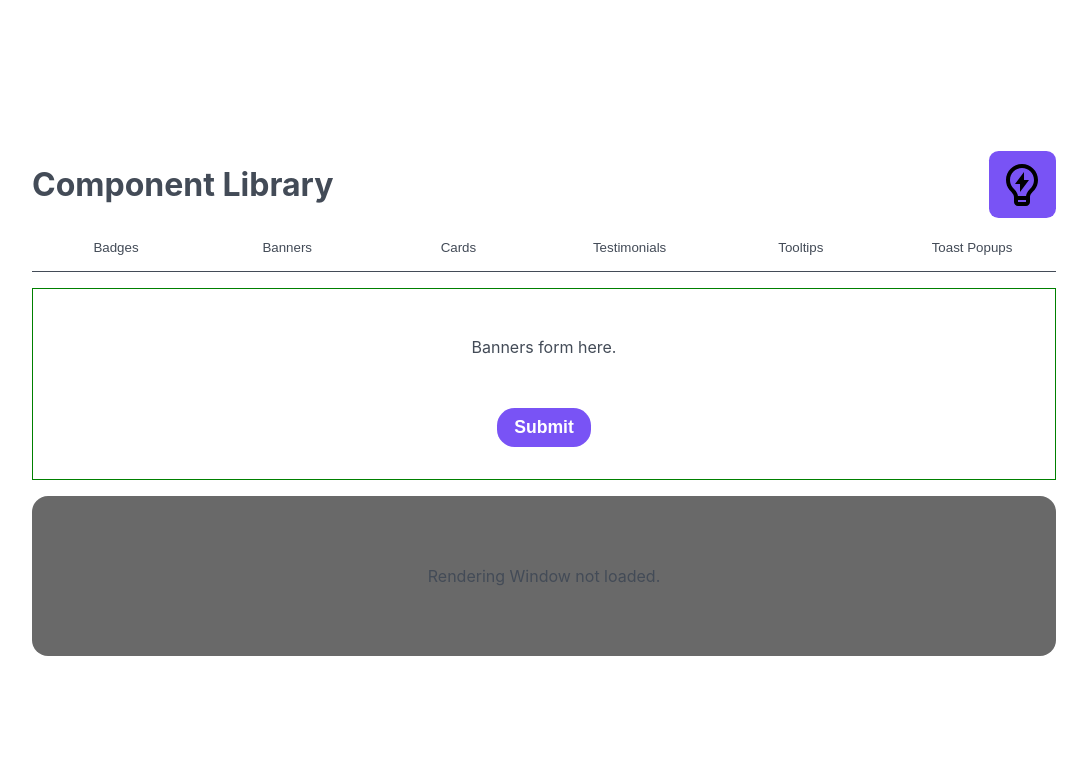
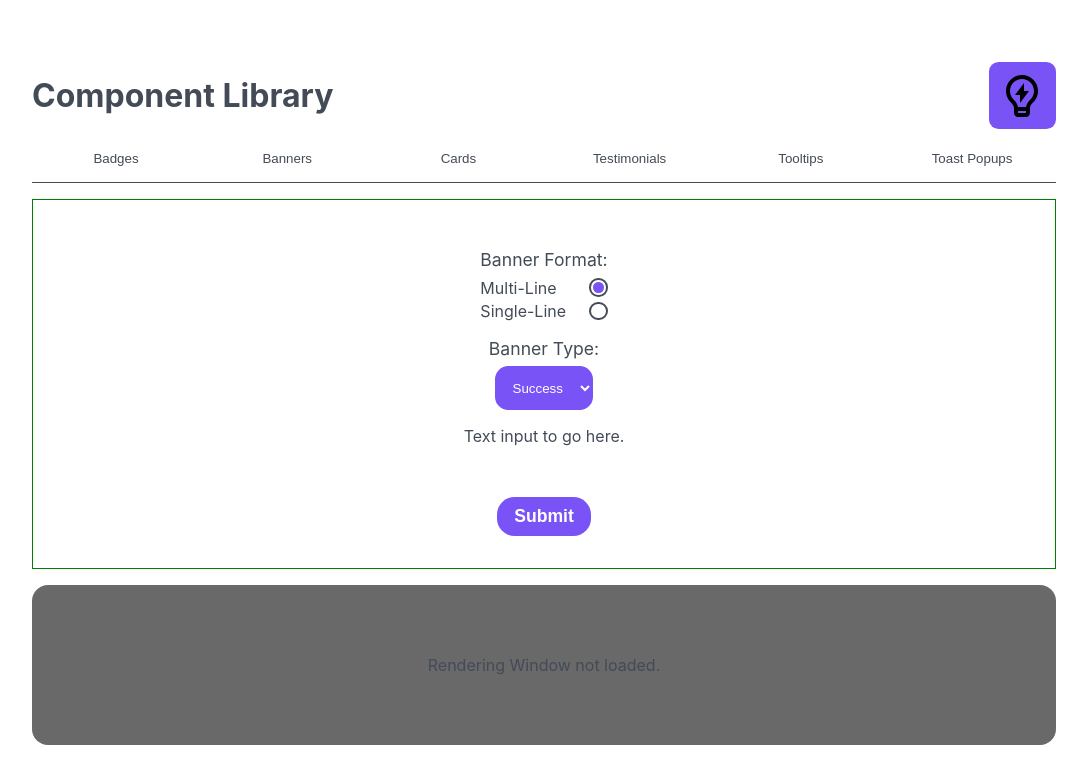
Before and after one commit to sjs-code-foundry/Component-Library, a React (Create React App) app: page / in a window 1280 px wide. Both pictures are taken after a click on the button "Banners". Shown: the top 784 px of the page, without its empty margins (96-1183 px from the left). Built offline with nearby package versions, Linux system fonts and the light colour scheme.

Commit message:
feat: Add banner form elements based on existing components

```diff
--- a/src/components/Main/Main.js
+++ b/src/components/Main/Main.js
@@ -32,7 +32,21 @@ export default function Main(props) {
         );
         break;
       case "banners":
-        setFormElements(<p>Banners form here.</p>);
+        setFormElements(
+          <>
+            <Form.Radios
+              labelText="Banner Format: "
+              name="banner-format"
+              options={formObj.banners.formats}
+            />
+            <Form.Dropdown
+              labelText="Banner Type: "
+              name="banner-type"
+              options={formObj.banners.types}
+            />
+            <p>Text input to go here.</p>
+          </>,
+        );
         setRenderWindowElements(<p>Rendering Window not loaded.</p>);
         break;
       case "cards":
```
